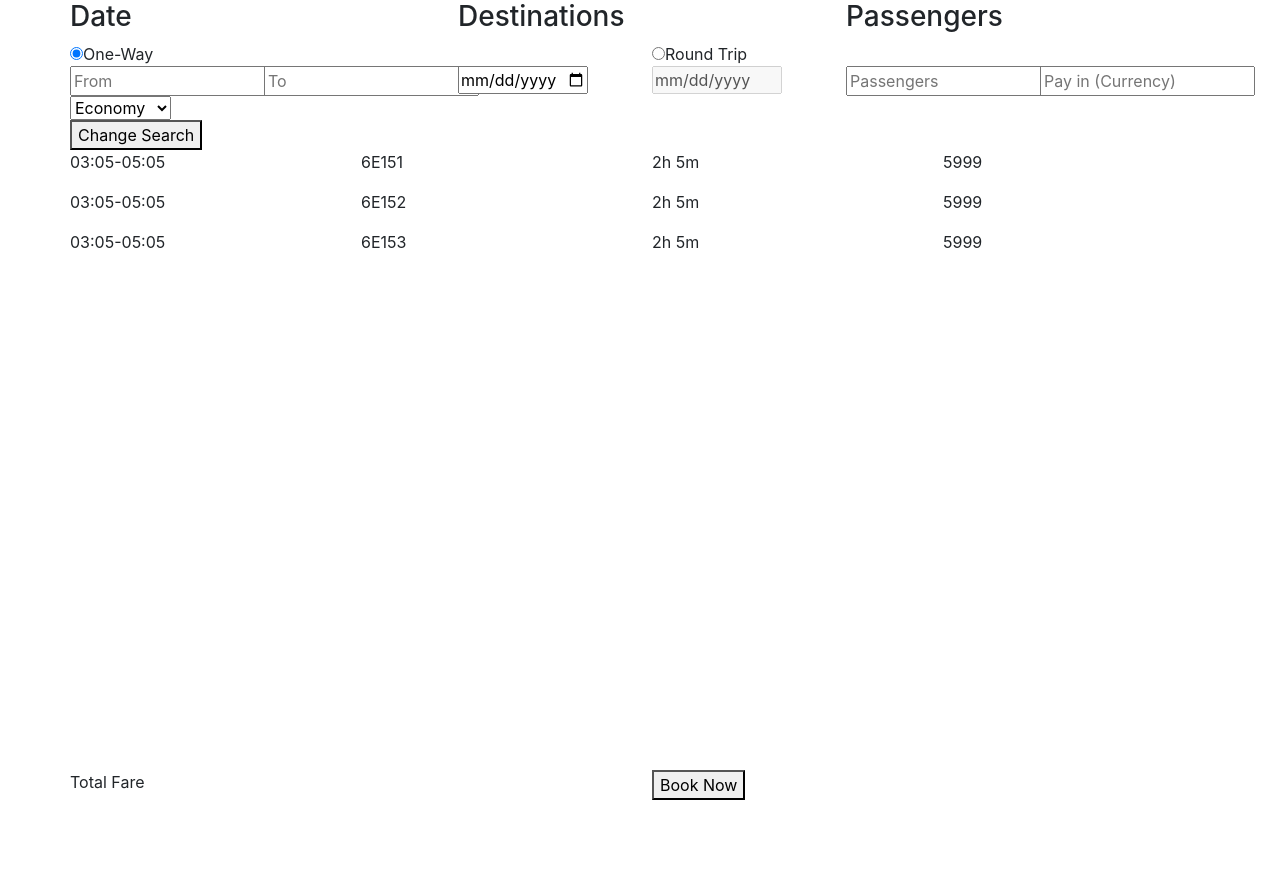
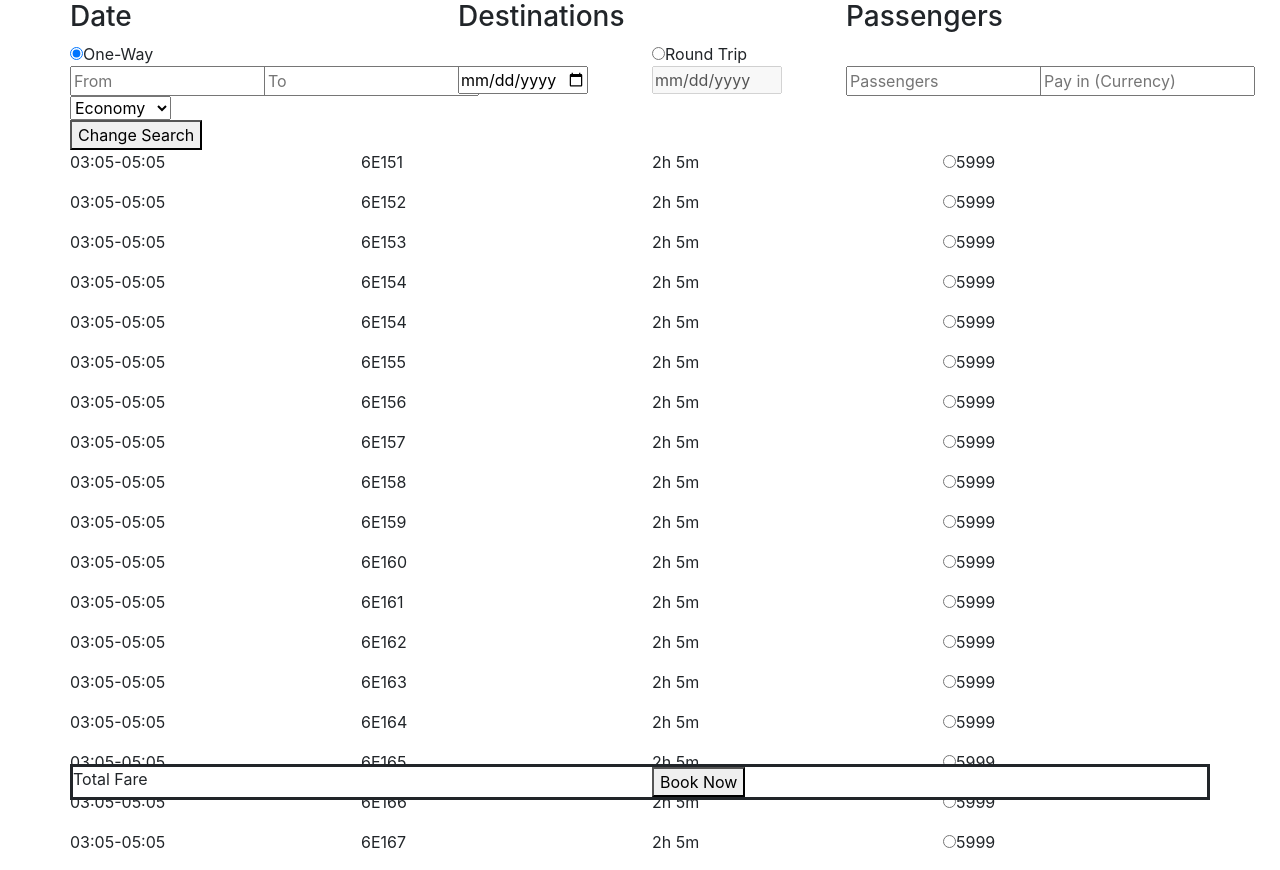
Before and after one commit to ammarSura/ap-website2, a React (Create React App) app in the folder frontend/: page /flight-results in a window 1280 px wide. Before the commit the page ends 800 px from the top, so only its background shows below. Built offline with nearby package versions, Linux system fonts and the light colour scheme.

Commit message:
added radio button to results

```diff
--- a/frontend/src/App.css
+++ b/frontend/src/App.css
@@ -31,6 +31,8 @@
 .flight-result-footer {
     position: fixed;
     bottom: 0;
+    background-color: #fff;
+    border:solid;
 }
 
 
--- a/frontend/src/components/booking-card-picker.js
+++ b/frontend/src/components/booking-card-picker.js
@@ -45,14 +45,14 @@ export default function HomeCardPickerComp() {
                 <BookingSelectSeatComp card={card} className="booking-card-picker"/>
             </div>
 
-            <div onClick={() => setCard(4)}>
+            <div onClick={() => setCard(4)} className="booking-card-picker">
                 <h3>
                     Payment
                 </h3>
             </div>
 
             <div>
-                <BookingPaymentComp card={card}/>
+                <BookingPaymentComp card={card} className="booking-card-picker"/>
             </div>
 
         </Stack>
--- a/frontend/src/components/booking-payment.js
+++ b/frontend/src/components/booking-payment.js
@@ -9,7 +9,7 @@ export default function BookingPaymentComp(props) {
     if ( props.card === 4) {
         return (
             <div>
-                <p>Payment</p>
+                <button onClick={()=> window.location.href="/"}>Redirect to payment portal</button>
             </div>
 
 
--- a/frontend/src/components/flight-search-display.js
+++ b/frontend/src/components/flight-search-display.js
@@ -30,6 +30,116 @@ export default function FlightSearchDisplayComp() {
             duration: "2h 5m",
             fare: 5999,
 
+        },
+        {
+            time: "03:05-05:05",
+            flight_number: "6E154",
+            duration: "2h 5m",
+            fare: 5999,
+
+        },
+
+        {
+            time: "03:05-05:05",
+            flight_number: "6E154",
+            duration: "2h 5m",
+            fare: 5999,
+
+        },
+        {
+            time: "03:05-05:05",
+            flight_number: "6E155",
+            duration: "2h 5m",
+            fare: 5999,
+
+        },
+        {
+            time: "03:05-05:05",
+            flight_number: "6E156",
+            duration: "2h 5m",
+            fare: 5999,
+
+        },
+
+        {
+            time: "03:05-05:05",
+            flight_number: "6E157",
+            duration: "2h 5m",
+            fare: 5999,
+
+        },
+        {
+            time: "03:05-05:05",
+            flight_number: "6E158",
+            duration: "2h 5m",
+            fare: 5999,
+
+        },
+        {
+            time: "03:05-05:05",
+            flight_number: "6E159",
+            duration: "2h 5m",
+            fare: 5999,
+
+        },
+
+        {
+            time: "03:05-05:05",
+            flight_number: "6E160",
+            duration: "2h 5m",
+            fare: 5999,
+
+        },
+        {
+            time: "03:05-05:05",
+            flight_number: "6E161",
+            duration: "2h 5m",
+            fare: 5999,
+
+        },
+        {
+            time: "03:05-05:05",
+            flight_number: "6E162",
+            duration: "2h 5m",
+            fare: 5999,
+
+        },
+
+        {
+            time: "03:05-05:05",
+            flight_number: "6E163",
+            duration: "2h 5m",
+            fare: 5999,
+
+        },
+        {
+            time: "03:05-05:05",
+            flight_number: "6E164",
+            duration: "2h 5m",
+            fare: 5999,
+
+        },
+        {
+            time: "03:05-05:05",
+            flight_number: "6E165",
+            duration: "2h 5m",
+            fare: 5999,
+
+        },
+
+        {
+            time: "03:05-05:05",
+            flight_number: "6E166",
+            duration: "2h 5m",
+            fare: 5999,
+
+        },
+        {
+            time: "03:05-05:05",
+            flight_number: "6E167",
+            duration: "2h 5m",
+            fare: 5999,
+
         }
     ]
 
--- a/frontend/src/components/flight-search-result-card.js
+++ b/frontend/src/components/flight-search-result-card.js
@@ -28,9 +28,8 @@ export default function FlightSearchResultCardComp(props) {
                 </Col>
 
                 <Col lg={3} sm={3} xs={3}>
-                    <p>
-                        {props.fare}
-                    </p>
+                    <input type="radio" name="fare" id="fare"/>
+                    <label htmlFor="fare">{props.fare}</label>
                 </Col>
 
 
```
